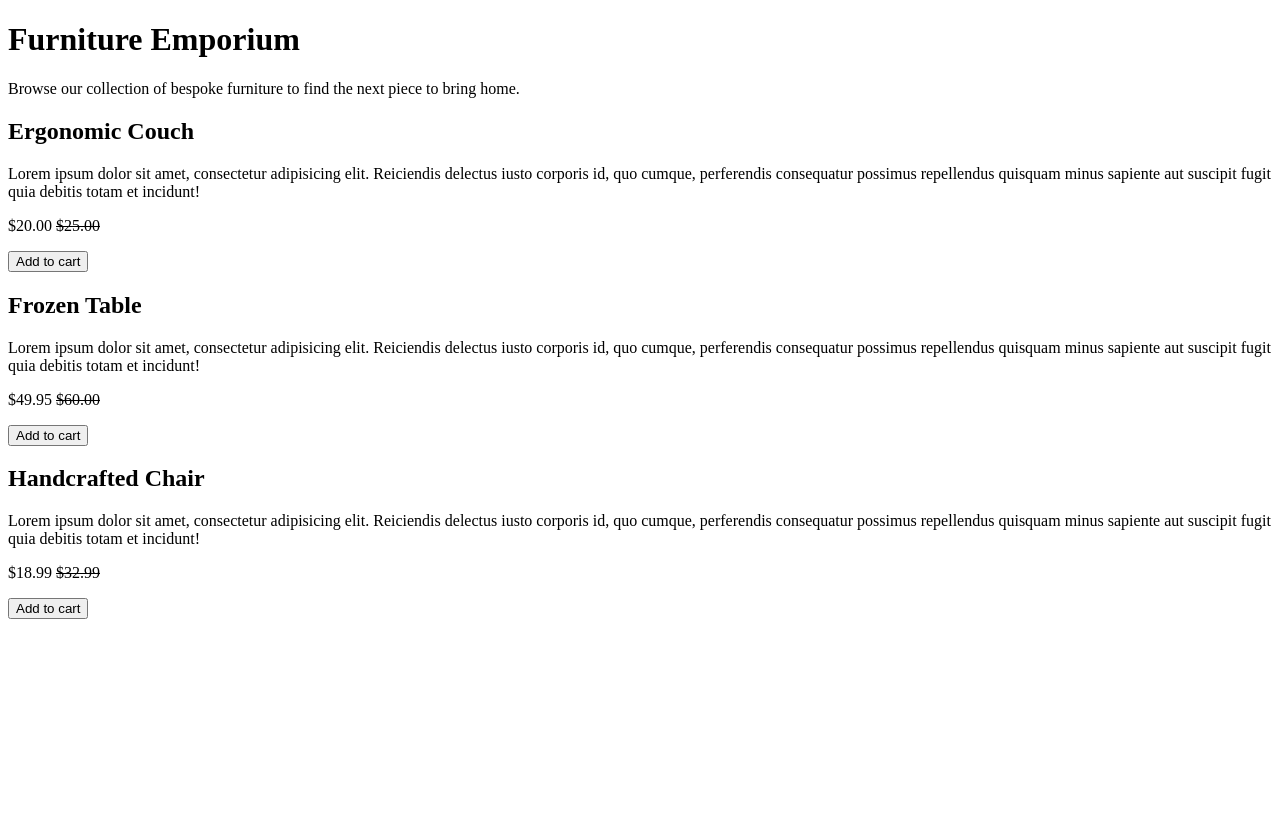
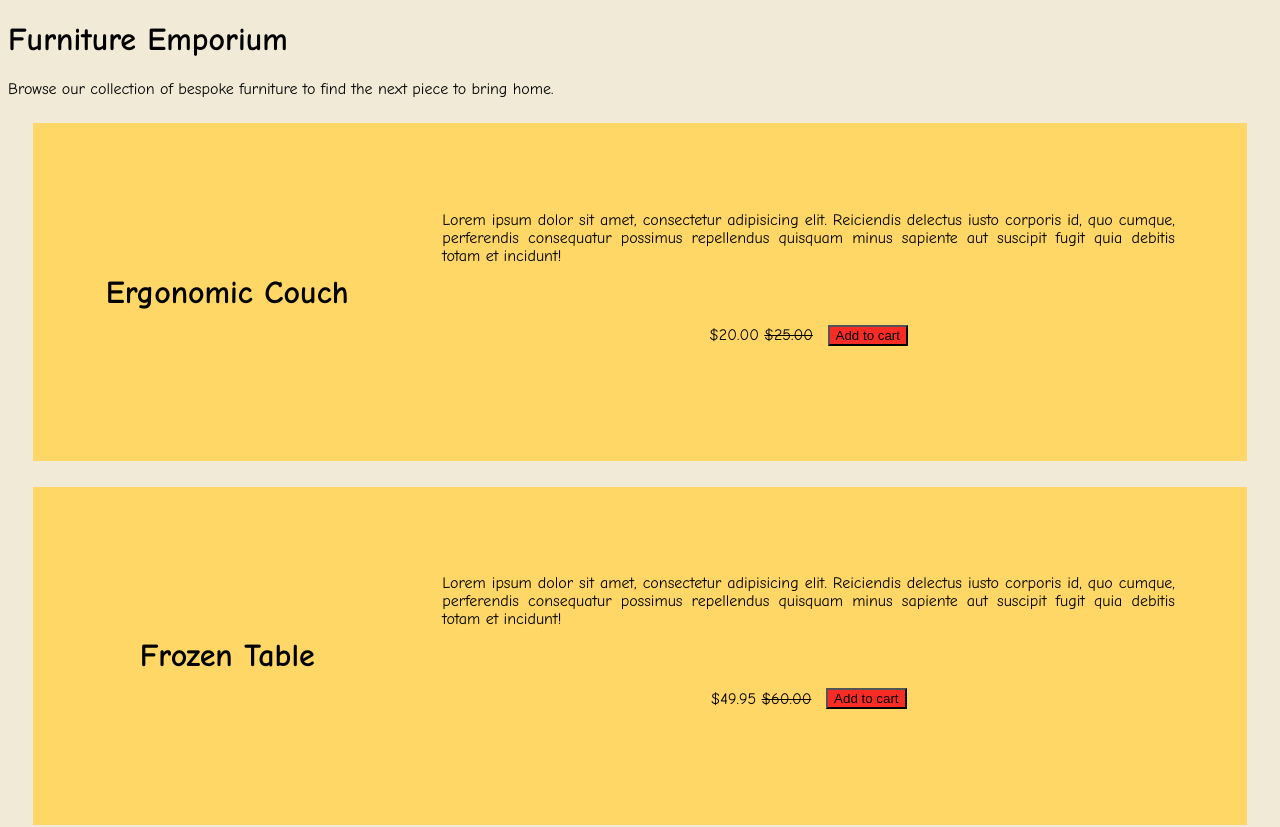
Before and after one commit to JeromeRReduta/Unit1.FurnitureEmporium, a plain HTML site: page index.html in a window 1280 px wide. Shown: the top 827 px of the page. Before the commit the page ends 800 px from the top, so only its background shows below. Drawn offline with Linux system fonts and the light colour scheme.

Commit message:
Finished

```diff
--- a/index.css
+++ b/index.css
@@ -0,0 +1,58 @@
+:root {
+  --egg-shell-white: #f0ead6;
+  --gold: #fed766;
+  --red: #f72c25;
+  font-family: "Comic Sans MS";
+}
+
+p {
+  text-align: justify;
+}
+
+body {
+  background-color: var(--egg-shell-white);
+}
+
+.product-card,
+.item-name,
+.item-info,
+.description,
+.price-and-button {
+  display: flex;
+  justify-content: center;
+  align-items: center;
+  padding: 2%;
+  margin: 2%;
+  flex: 0 1 auto;
+}
+
+.product-card {
+  background-color: var(--gold);
+}
+
+.item-name {
+  flex: 0 1 25%;
+  text-align: center;
+  font-size: 2rem;
+}
+
+.item-info {
+  flex-direction: column;
+  flex: 0 1 75%;
+  font-size: 1rem;
+}
+
+.description {
+  flex: 0 1 75%;
+}
+
+.price-and-button {
+  flex: 0 1 25%;
+  align-items: center;
+  gap: 2%;
+  width: 100%;
+}
+
+.price-and-button button {
+  background-color: var(--red);
+}
--- a/index.html
+++ b/index.html
@@ -2,6 +2,7 @@
 <html lang="en">
   <head>
     <title>Furniture Emporium</title>
+    <link rel="stylesheet" href="index.css" />
   </head>
   <body>
     <main>
@@ -12,38 +13,50 @@
           bring home.
         </p>
       </header>
-      <article>
-        <h2>Ergonomic Couch</h2>
+      <article class="product-card">
+        <h2 class="item-name">Ergonomic Couch</h2>
+        <div class="item-info">
           <p>
             Lorem ipsum dolor sit amet, consectetur adipisicing elit. Reiciendis
             delectus iusto corporis id, quo cumque, perferendis consequatur
             possimus repellendus quisquam minus sapiente aut suscipit fugit quia
             debitis totam et incidunt!
           </p>
+          <div class="price-and-button">
             <p>$20.00 <s>$25.00</s></p>
             <button>Add to cart</button>
+          </div>
+        </div>
       </article>
-      <article>
-        <h2>Frozen Table</h2>
+      <article class="product-card">
+        <h2 class="item-name">Frozen Table</h2>
+        <div class="item-info">
           <p>
             Lorem ipsum dolor sit amet, consectetur adipisicing elit. Reiciendis
             delectus iusto corporis id, quo cumque, perferendis consequatur
             possimus repellendus quisquam minus sapiente aut suscipit fugit quia
             debitis totam et incidunt!
           </p>
+          <div class="price-and-button">
             <p>$49.95 <s>$60.00</s></p>
             <button>Add to cart</button>
+          </div>
+        </div>
       </article>
-      <article>
-        <h2>Handcrafted Chair</h2>
+      <article class="product-card">
+        <h2 class="item-name">Handcrafted Chair</h2>
+        <div class="item-info">
           <p>
             Lorem ipsum dolor sit amet, consectetur adipisicing elit. Reiciendis
             delectus iusto corporis id, quo cumque, perferendis consequatur
             possimus repellendus quisquam minus sapiente aut suscipit fugit quia
             debitis totam et incidunt!
           </p>
+          <div class="price-and-button">
             <p>$18.99 <s>$32.99</s></p>
             <button>Add to cart</button>
+          </div>
+        </div>
       </article>
     </main>
   </body>
```
Lines whose indentation alone changed are shown as unchanged.
